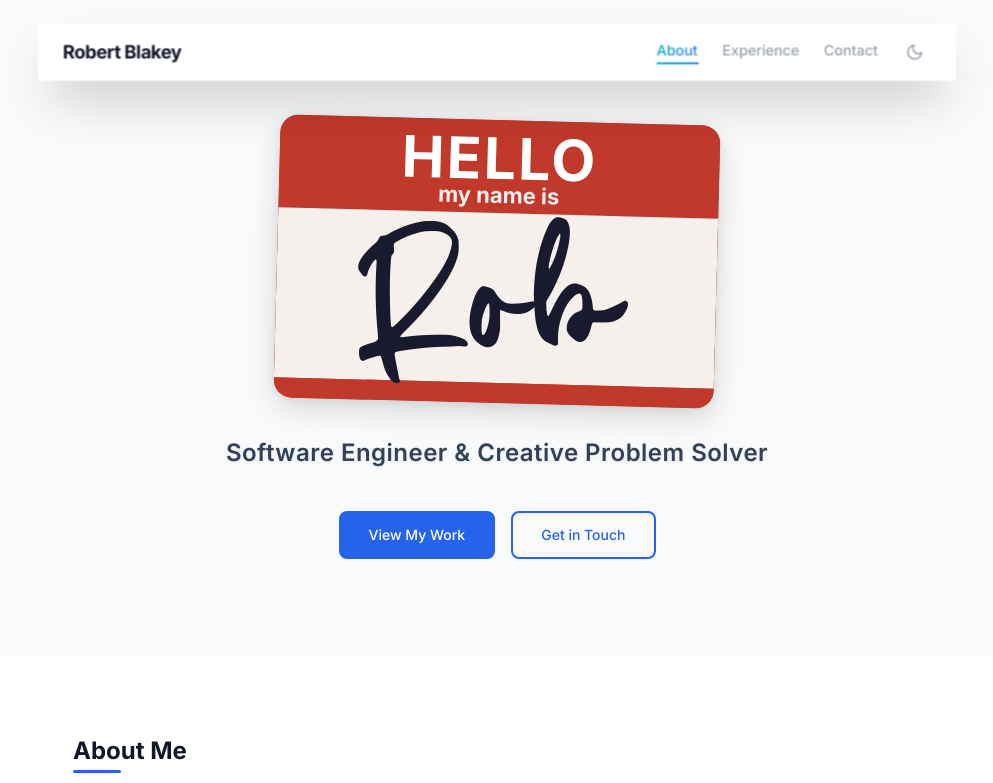
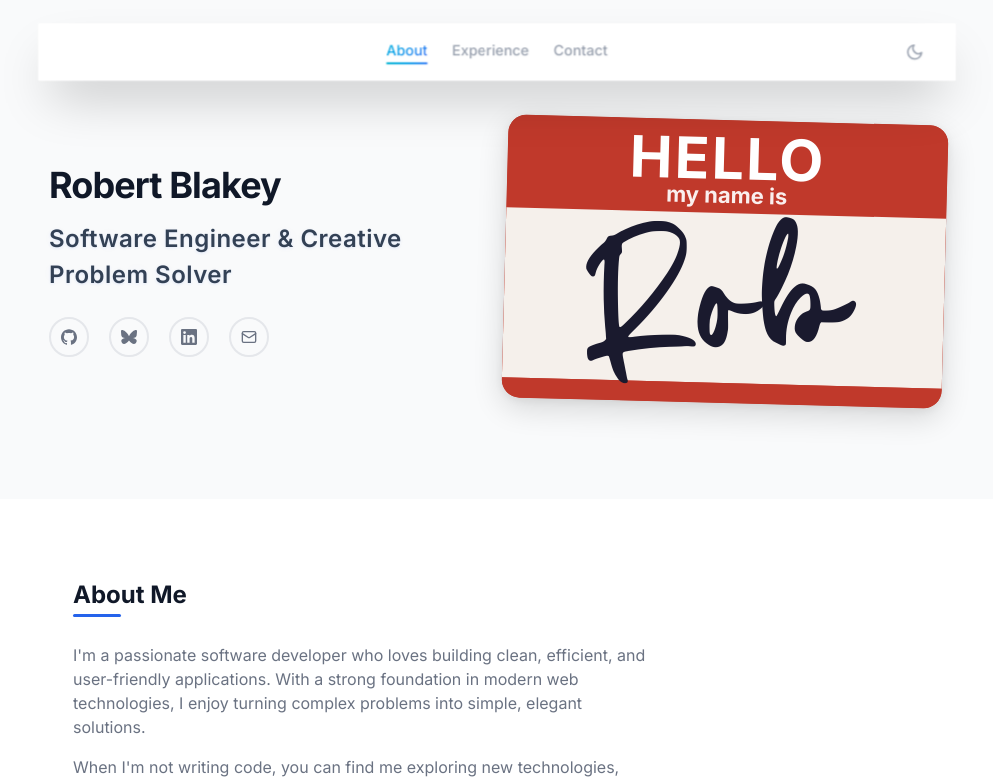
Before and after one commit to andimrob/andimrob.github.io, a React (Vite) app: page / in a window 1280 px wide. Shown: the top 783 px of the page, without its empty margins (143-1136 px from the left). Built offline with nearby package versions, Linux system fonts and the light colour scheme.

Commit message:
chore: iterating

```diff
--- a/src/components/Header.tsx
+++ b/src/components/Header.tsx
@@ -7,7 +7,6 @@
 } from "react";
 import { useTheme } from "../hooks/useTheme";
 import { useActiveSection } from "../hooks/useActiveSection";
-import { useTypewriter } from "../hooks/useTypewriter";
 import { fireConfetti } from "../confetti";
 import { fireCoinCollect } from "../coinCollect";
 
@@ -210,10 +209,6 @@
   const hasInteracted = useRef(false);
   const { theme, toggle } = useTheme();
   const active = useActiveSection(sectionIds);
-  const { displayed: typedName, showCursor: nameCursor } = useTypewriter(
-    "Robert Blakey",
-    { delay: 500, speed: 80 },
-  );
 
   const flipCount = useRef(0);
   const autoFlipTimer = useRef<ReturnType<typeof setTimeout>>(null);
@@ -223,15 +218,12 @@
   const underlineRef = useRef<HTMLSpanElement>(null);
 
   const updateUnderline = useCallback(() => {
-    const container = navRef.current;
     const link = linkRefs.current[active];
     const bar = underlineRef.current;
-    if (!container || !link || !bar) return;
+    if (!link || !bar) return;
 
-    const cRect = container.getBoundingClientRect();
-    const lRect = link.getBoundingClientRect();
-    bar.style.left = `${lRect.left - cRect.left}px`;
-    bar.style.width = `${lRect.width}px`;
+    bar.style.left = `${link.offsetLeft}px`;
+    bar.style.width = `${link.offsetWidth}px`;
   }, [active]);
 
   useEffect(() => {
@@ -380,20 +372,15 @@
         >
           {/* Front Face */}
           <div
-            className="prism-face prism-front flex cursor-pointer items-center justify-between bg-white px-6 shadow-2xl dark:bg-gray-950 dark:border dark:border-gray-800 dark:shadow-[0_8px_30px_rgba(255,255,255,0.04)]"
+            className="prism-face prism-front grid cursor-pointer grid-cols-[1fr_auto_1fr] items-center bg-white px-3 shadow-2xl sm:px-6 dark:bg-gray-950 dark:border dark:border-gray-800 dark:shadow-[0_8px_30px_rgba(255,255,255,0.04)]"
             onClick={handleFlip}
           >
-            <span
-              className={`text-lg font-bold tracking-tight text-gray-900 dark:text-white${nameCursor ? " typewriter-cursor" : ""}`}
-            >
-              {typedName}
-            </span>
+            <div />
 
-            <div className="flex items-center gap-5">
-              {/* Desktop nav links */}
+            {/* Centered nav links */}
             <div
               ref={navRef}
-                className="relative hidden items-center gap-6 sm:flex"
+              className="relative flex items-center gap-6"
             >
               {sections.map((s) => (
                 <a
@@ -418,45 +405,8 @@
               />
             </div>
 
-              {/* Mobile: animated section label */}
-              <div
-                className="relative overflow-hidden sm:hidden"
-                style={{ height: "1.5rem" }}
-              >
-                {/* Invisible widest label to reserve width */}
-                <span className="invisible pb-1 text-sm font-medium">
-                  {
-                    sections.reduce((a, b) =>
-                      a.label.length >= b.label.length ? a : b,
-                    ).label
-                  }
-                </span>
-                {sections.map((s) => {
-                  const isActive = active === s.id;
-                  const idx = sectionIds.indexOf(s.id);
-                  const activeIdx = sectionIds.indexOf(active);
-                  const above = idx < activeIdx;
-                  let y = "0%";
-                  if (!isActive) y = above ? "-100%" : "100%";
-                  return (
-                    <span
-                      key={s.id}
-                      className="absolute inset-0 flex items-center justify-end text-sm font-medium text-gray-900 transition-all duration-300 ease-[cubic-bezier(0.23,1,0.32,1)] dark:text-white"
-                      style={{
-                        transform: `translateY(${y})`,
-                        opacity: isActive ? 1 : 0,
-                      }}
-                    >
-                      <span className={`relative pb-1 ${isActive ? "nav-active-gradient" : ""}`}>
-                        {s.label}
-                        <span className="absolute bottom-0 left-0 h-[2px] w-full nav-active-underline" />
-                      </span>
-                    </span>
-                  );
-                })}
-              </div>
-
             {/* Theme toggle */}
+            <div className="flex justify-end pl-6">
               <button
                 onClick={(e) => {
                   e.stopPropagation();
--- a/src/components/Hero.tsx
+++ b/src/components/Hero.tsx
@@ -1,10 +1,104 @@
 import CursiveRob from "./CursiveRob";
+import { useTypewriter } from "../hooks/useTypewriter";
 
 function Hero() {
+  const { displayed: typedName, showCursor: nameCursor } = useTypewriter(
+    "Robert Blakey",
+    { delay: 500, speed: 80 },
+  );
+
   return (
-    <section className="px-6 pt-30 pb-24 text-center">
-      <div className="mx-auto flex max-w-4xl flex-col items-center">
-        {/* Conference name tag sticker */}
+    <section className="px-6 pt-30 pb-24">
+      <div className="mx-auto flex max-w-4xl flex-col items-center gap-12 md:flex-row md:items-center md:justify-between">
+        {/* Left column — name, tagline, social links */}
+        <div className="text-center md:text-left">
+          <h1
+            className={`text-4xl font-bold tracking-tight text-gray-900 dark:text-white sm:text-5xl${nameCursor ? " typewriter-cursor" : ""}`}
+          >
+            {typedName}
+          </h1>
+          <p className="hero-tagline mt-4">
+            Software Engineer &amp; Creative Problem Solver
+          </p>
+          <div className="mt-6 flex justify-center gap-5 md:justify-start">
+            {/* GitHub */}
+            <a
+              href="https://github.com/andimrob"
+              target="_blank"
+              rel="noopener noreferrer"
+              aria-label="GitHub"
+              className="flex h-10 w-10 items-center justify-center rounded-full border-2 border-gray-200 text-gray-500 transition-colors hover:border-primary hover:text-primary dark:border-gray-700 dark:text-gray-400 dark:hover:border-primary dark:hover:text-primary"
+            >
+              <svg
+                viewBox="0 0 24 24"
+                fill="currentColor"
+                className="h-4 w-4"
+                aria-hidden="true"
+              >
+                <path d="M12 .297c-6.63 0-12 5.373-12 12 0 5.303 3.438 9.8 8.205 11.385.6.113.82-.258.82-.577 0-.285-.01-1.04-.015-2.04-3.338.724-4.042-1.61-4.042-1.61C4.422 18.07 3.633 17.7 3.633 17.7c-1.087-.744.084-.729.084-.729 1.205.084 1.838 1.236 1.838 1.236 1.07 1.835 2.809 1.305 3.495.998.108-.776.417-1.305.76-1.605-2.665-.3-5.466-1.332-5.466-5.93 0-1.31.465-2.38 1.235-3.22-.135-.303-.54-1.523.105-3.176 0 0 1.005-.322 3.3 1.23.96-.267 1.98-.399 3-.405 1.02.006 2.04.138 3 .405 2.28-1.552 3.285-1.23 3.285-1.23.645 1.653.24 2.873.12 3.176.765.84 1.23 1.91 1.23 3.22 0 4.61-2.805 5.625-5.475 5.92.42.36.81 1.096.81 2.22 0 1.606-.015 2.896-.015 3.286 0 .315.21.69.825.57C20.565 22.092 24 17.592 24 12.297c0-6.627-5.373-12-12-12" />
+              </svg>
+            </a>
+
+            {/* Bluesky */}
+            <a
+              href="#"
+              target="_blank"
+              rel="noopener noreferrer"
+              aria-label="Bluesky"
+              className="flex h-10 w-10 items-center justify-center rounded-full border-2 border-gray-200 text-gray-500 transition-colors hover:border-primary hover:text-primary dark:border-gray-700 dark:text-gray-400 dark:hover:border-primary dark:hover:text-primary"
+            >
+              <svg
+                viewBox="0 0 24 24"
+                fill="currentColor"
+                className="h-4 w-4"
+                aria-hidden="true"
+              >
+                <path d="M12 10.8c-1.087-2.114-4.046-6.053-6.798-7.995C2.566.944 1.561 1.266.902 1.565.139 1.908 0 3.08 0 3.768c0 .69.378 5.65.624 6.479.785 2.627 3.6 3.496 6.158 3.16-4.468.765-8.393 2.634-5.18 7.508C4.014 23.98 8.16 22.16 12 17.18c3.84 4.98 7.811 6.689 10.398 3.735 3.213-4.874-.712-6.743-5.18-7.509 2.557.337 5.373-.532 6.158-3.16.246-.828.624-5.788.624-6.478 0-.69-.139-1.861-.902-2.203-.659-.3-1.664-.62-4.3 1.24C16.046 4.748 13.087 8.687 12 10.8z" />
+              </svg>
+            </a>
+
+            {/* LinkedIn */}
+            <a
+              href="#"
+              target="_blank"
+              rel="noopener noreferrer"
+              aria-label="LinkedIn"
+              className="flex h-10 w-10 items-center justify-center rounded-full border-2 border-gray-200 text-gray-500 transition-colors hover:border-primary hover:text-primary dark:border-gray-700 dark:text-gray-400 dark:hover:border-primary dark:hover:text-primary"
+            >
+              <svg
+                viewBox="0 0 24 24"
+                fill="currentColor"
+                className="h-4 w-4"
+                aria-hidden="true"
+              >
+                <path d="M20.447 20.452h-3.554v-5.569c0-1.328-.027-3.037-1.852-3.037-1.853 0-2.136 1.445-2.136 2.939v5.667H9.351V9h3.414v1.561h.046c.477-.9 1.637-1.85 3.37-1.85 3.601 0 4.267 2.37 4.267 5.455v6.286zM5.337 7.433a2.062 2.062 0 01-2.063-2.065 2.064 2.064 0 112.063 2.065zm1.782 13.019H3.555V9h3.564v11.452zM22.225 0H1.771C.792 0 0 .774 0 1.729v20.542C0 23.227.792 24 1.771 24h20.451C23.2 24 24 23.227 24 22.271V1.729C24 .774 23.2 0 22.222 0h.003z" />
+              </svg>
+            </a>
+
+            {/* Email */}
+            <a
+              href="mailto:hello@andimrob.com"
+              aria-label="Email"
+              className="flex h-10 w-10 items-center justify-center rounded-full border-2 border-gray-200 text-gray-500 transition-colors hover:border-primary hover:text-primary dark:border-gray-700 dark:text-gray-400 dark:hover:border-primary dark:hover:text-primary"
+            >
+              <svg
+                viewBox="0 0 24 24"
+                fill="none"
+                stroke="currentColor"
+                strokeWidth="2"
+                strokeLinecap="round"
+                strokeLinejoin="round"
+                className="h-4 w-4"
+                aria-hidden="true"
+              >
+                <rect x="2" y="4" width="20" height="16" rx="2" />
+                <path d="m22 7-8.97 5.7a1.94 1.94 0 0 1-2.06 0L2 7" />
+              </svg>
+            </a>
+          </div>
+        </div>
+
+        {/* Right column — name tag sticker */}
         <div className="nametag">
           <div className="nametag-red">
             <span className="nametag-hello">HELLO</span>
@@ -15,24 +109,6 @@
           </div>
           <div className="nametag-bottom" />
         </div>
-
-        <p className="hero-tagline mt-8 mb-10">
-          Software Engineer &amp; Creative Problem Solver
-        </p>
-        <div className="flex flex-wrap justify-center gap-4">
-          <a
-            href="#projects"
-            className="rounded-lg border-2 border-primary bg-primary px-7 py-3 text-sm font-medium text-white transition-colors hover:border-primary-hover hover:bg-primary-hover"
-          >
-            View My Work
-          </a>
-          <a
-            href="#contact"
-            className="rounded-lg border-2 border-primary bg-transparent px-7 py-3 text-sm font-medium text-primary transition-colors hover:bg-primary hover:text-white"
-          >
-            Get in Touch
-          </a>
-        </div>
       </div>
     </section>
   );
--- a/src/index.css
+++ b/src/index.css
@@ -299,7 +299,9 @@
   background: #c0392b;
   display: flex;
   flex-direction: column;
+  align-items: center;
   justify-content: center;
+  text-align: center;
   padding: 0 6.5cqi;
 }
 
```
Lines whose indentation alone changed are shown as unchanged.
